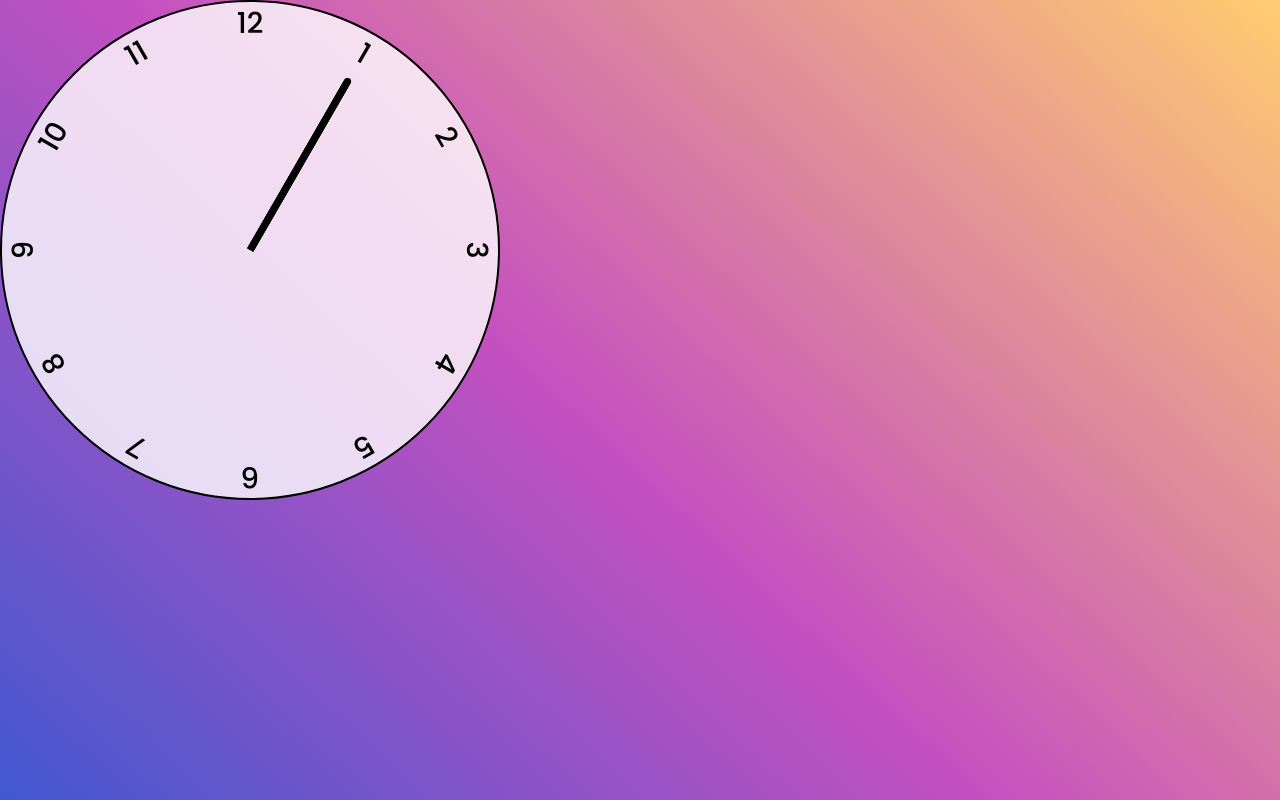
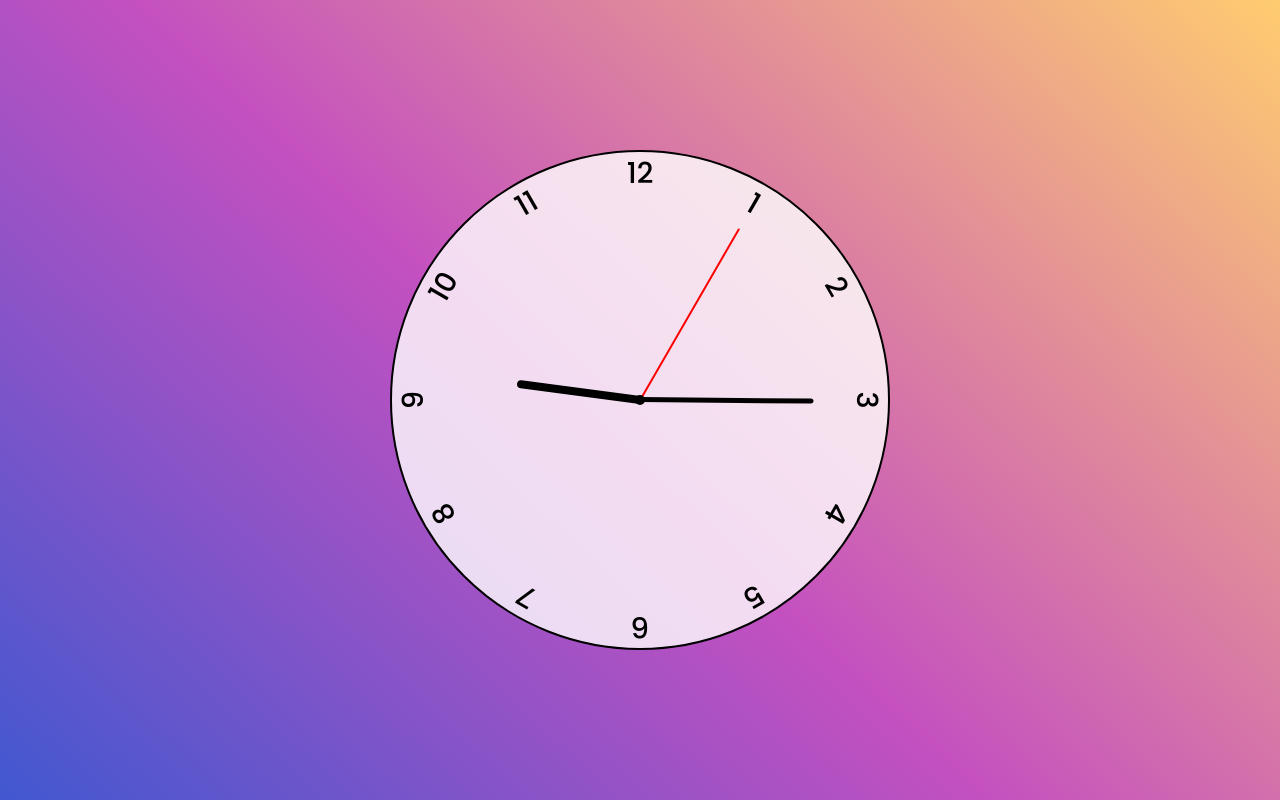
Before and after one commit to t0rciv/clock, a plain HTML site: page index.html in a window 1280 px wide. Drawn offline with Linux system fonts and the light colour scheme; a web font is replaced by a local one.

Commit message:
project done

```diff
--- a/index.html
+++ b/index.html
@@ -29,5 +29,6 @@
         <div class="div number number-11">11</div>
         <div class="div number number-12">12</div>
 
+        <script src="script.js"></script>
 </body>
 </html>
--- /dev/null
+++ b/script.js
@@ -0,0 +1,23 @@
+const hoursHand = document.querySelector('.hand.hours');
+const minutesHand = document.querySelector('.hand.minutes');
+const secondsHand = document.querySelector('.hand.seconds');
+
+const setRotation = (element, rotationPercentage) => {
+    element.style.setProperty('--rotation', rotationPercentage * 360);
+};
+
+const setClock = () => {
+    const currentDate = new Date();
+
+    const secondsPercentage = currentDate.getSeconds() / 60;
+    const minutesPercentage = (secondsPercentage + currentDate.getMinutes()) / 60;
+    const hoursPercentage = (minutesPercentage + currentDate.getHours()) / 12;
+
+    setRotation(secondsHand, secondsPercentage);
+    setRotation(minutesHand, minutesPercentage);
+    setRotation(hoursHand, hoursPercentage);
+};
+
+setClock();
+
+setInterval(setClock, 1000);
--- a/style.css
+++ b/style.css
@@ -13,6 +13,9 @@ body {
         #ffcc70 100%
     );
     height: 100vh;
+    display: flex;
+    align-items: center;
+    justify-content: center;
 }
 
 .clock {
@@ -82,14 +85,25 @@ body {
 
 /* Ponteiros */
 
+.clock::after {
+    content: "";
+    position: absolute;
+    width: 10px;
+    height: 10px;
+    border-radius: 50%;
+    top: 50%;
+    left: 50%;
+    z-index: 11;
+    background-color: black;
+    transform: translate(-50%, -50%);
+}
+
 .clock .hand {
-    --rotation: 30;
+    --rotation: 0;
 
     position: absolute;
     bottom: 50%;
     left: 50%;
-    width: 7px;
-    height: 40%;
     background-color: black;
     z-index: 10;
     transform: translateX(-50%) rotate(calc(var(--rotation) * 1deg));
@@ -97,3 +111,22 @@ body {
     border-top-left-radius: 10px;
     border-top-right-radius: 10px;
 }
+
+.clock .hand.seconds {
+    width: 2px;
+    height: 40%;
+    background-color: red;
+}
+
+.clock .hand.minutes {
+    width: 5px;
+    height: 35%;
+    background-color: black;
+}
+
+
+.clock .hand.hours {
+    width: 8px;
+    height: 25%;
+    background-color: black;
+}
```
